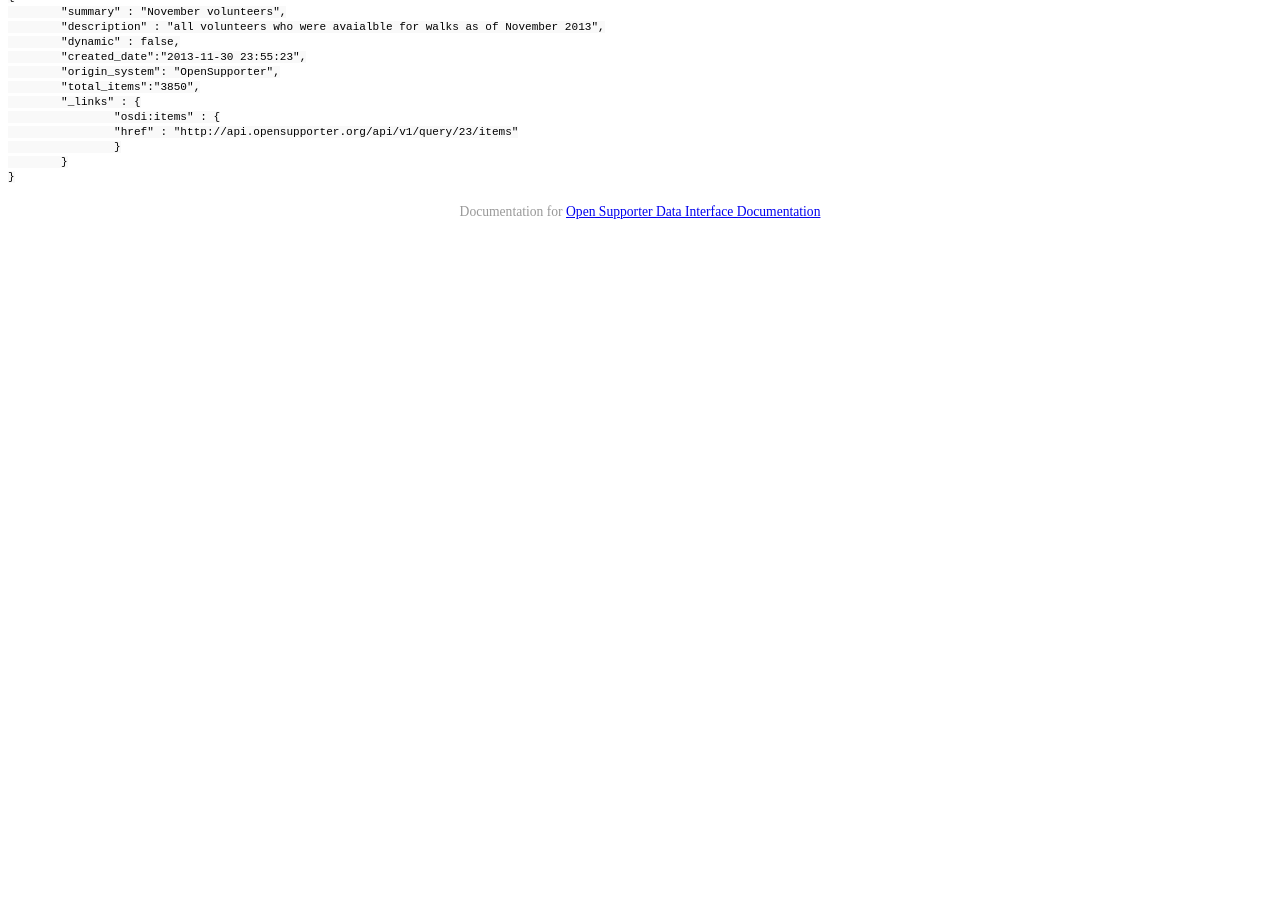
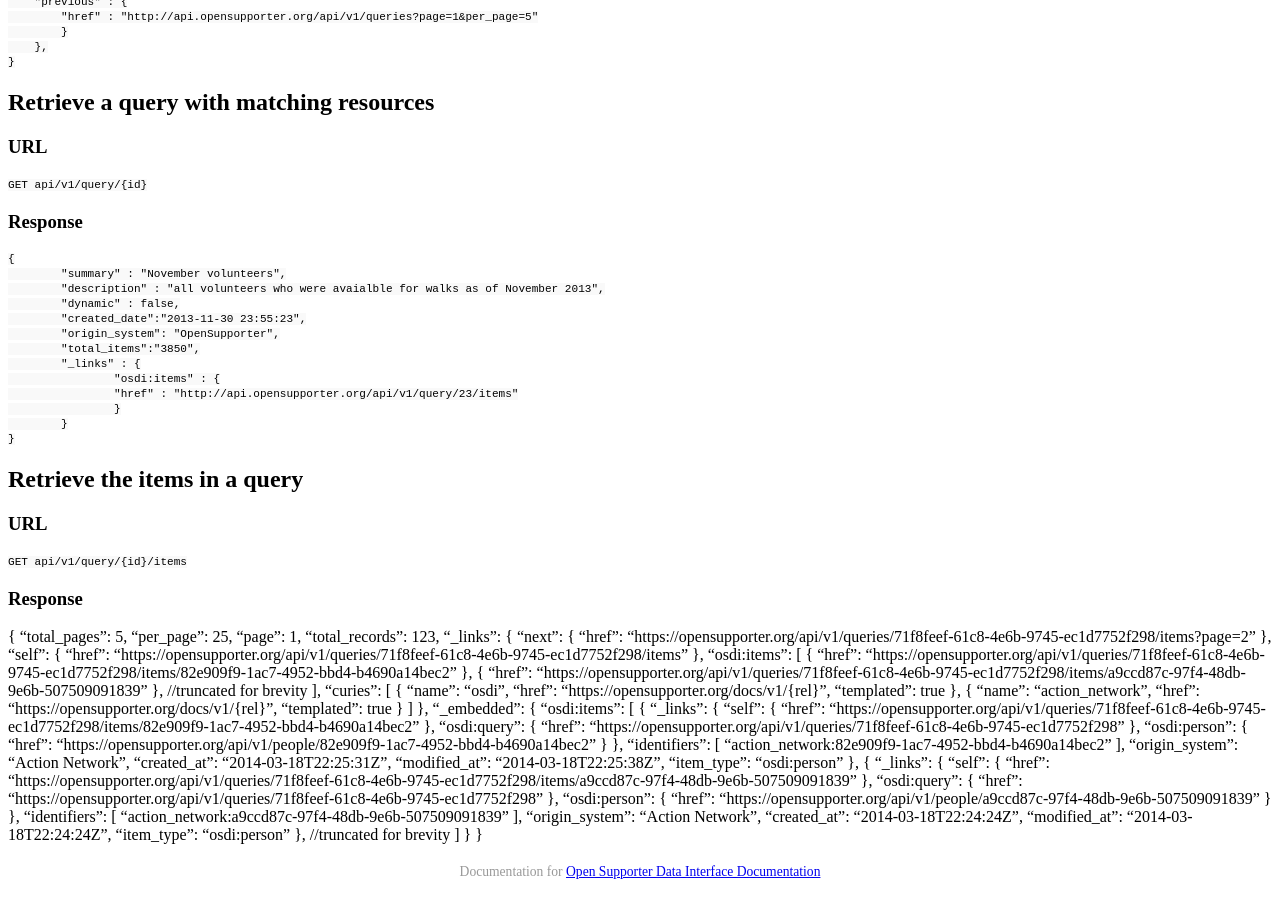
Before and after one commit to opensupporter/osdi-docs, a Jekyll site: the page built from queries.md, in a window 1280 px wide and 900 px high, scrolled down 1937 px. Built offline with Jekyll 4.4.1, drawn with Linux system fonts in a browser that asks for light colours; a style sheet for code colours, icons or effects is not loaded; before the commit the page ends 2177 px from its top, so only the background shows below that; some of the changed text lies outside the part shown.

Commit message:
adding items and typing for queries

```diff
--- a/queries.md
+++ b/queries.md
@@ -18,11 +18,21 @@
 | description	| string	| description of the query's function; if possible, enough data to recreate query on the host system	|
 | dynamic		| boolean	| denotes whether the query is dynamic or static	|
 | created_date	| timestamp	| time the query was created	|
-| item_type     | string      | the type of item, eg "osdi:person"
 | origin_system | string    | Human readable identifier of the system where this query was created
 | name		| string	| name of the query	|
 | total_items	| integer	| number of items in the query	|
 | osdi_items | []*	 | the collection of resources which match the query's criteria at the time of the query's creation in static queries or at the time of retrieval in dynamic queries	|
+
+
+# Items
+An item is an individual member of a query, linked to a resource type such as a person. An item can be of any resource type. Items are unique within their query.
+
+| name 	| type	| description	|
+|-------|-------|---------------|
+| identifiers | Identifier[] | An array of identifiers
+| created_date	| timestamp	| time the item was created	|
+| origin_system | string    | Human readable identifier of the system where this item was created
+| item_type     | string      | the type of item, eg "osdi:person"
 
 # Scenarios
 
@@ -97,3 +107,91 @@
 			}
 		}
 	}
+
+
+## Retrieve the items in a query
+
+### URL
+	GET api/v1/query/{id}/items
+
+### Response
+{
+  "total_pages": 5,
+  "per_page": 25,
+  "page": 1,
+  "total_records": 123,
+  "_links": {
+    "next": {
+      "href": "https://opensupporter.org/api/v1/queries/71f8feef-61c8-4e6b-9745-ec1d7752f298/items?page=2"
+    },
+    "self": {
+      "href": "https://opensupporter.org/api/v1/queries/71f8feef-61c8-4e6b-9745-ec1d7752f298/items"
+    },
+    "osdi:items": [
+      {
+        "href": "https://opensupporter.org/api/v1/queries/71f8feef-61c8-4e6b-9745-ec1d7752f298/items/82e909f9-1ac7-4952-bbd4-b4690a14bec2"
+      },
+      {
+        "href": "https://opensupporter.org/api/v1/queries/71f8feef-61c8-4e6b-9745-ec1d7752f298/items/a9ccd87c-97f4-48db-9e6b-507509091839"
+      },
+      //truncated for brevity
+    ],
+    "curies": [
+      {
+        "name": "osdi",
+        "href": "https://opensupporter.org/docs/v1/{rel}",
+        "templated": true
+      },
+      {
+        "name": "action_network",
+        "href": "https://opensupporter.org/docs/v1/{rel}",
+        "templated": true
+      }
+    ]
+  },
+  "_embedded": {
+    "osdi:items": [
+      {
+        "_links": {
+          "self": {
+            "href": "https://opensupporter.org/api/v1/queries/71f8feef-61c8-4e6b-9745-ec1d7752f298/items/82e909f9-1ac7-4952-bbd4-b4690a14bec2"
+          },
+          "osdi:query": {
+            "href": "https://opensupporter.org/api/v1/queries/71f8feef-61c8-4e6b-9745-ec1d7752f298"
+          },
+          "osdi:person": {
+            "href": "https://opensupporter.org/api/v1/people/82e909f9-1ac7-4952-bbd4-b4690a14bec2"
+          }
+        },
+        "identifiers": [
+          "action_network:82e909f9-1ac7-4952-bbd4-b4690a14bec2"
+        ],
+        "origin_system": "Action Network",
+        "created_at": "2014-03-18T22:25:31Z",
+        "modified_at": "2014-03-18T22:25:38Z",
+        "item_type": "osdi:person"
+      },
+      {
+        "_links": {
+          "self": {
+            "href": "https://opensupporter.org/api/v1/queries/71f8feef-61c8-4e6b-9745-ec1d7752f298/items/a9ccd87c-97f4-48db-9e6b-507509091839"
+          },
+          "osdi:query": {
+            "href": "https://opensupporter.org/api/v1/queries/71f8feef-61c8-4e6b-9745-ec1d7752f298"
+          },
+          "osdi:person": {
+            "href": "https://opensupporter.org/api/v1/people/a9ccd87c-97f4-48db-9e6b-507509091839"
+          }
+        },
+        "identifiers": [
+          "action_network:a9ccd87c-97f4-48db-9e6b-507509091839"
+        ],
+        "origin_system": "Action Network",
+        "created_at": "2014-03-18T22:24:24Z",
+        "modified_at": "2014-03-18T22:24:24Z",
+        "item_type": "osdi:person"
+      },
+      //truncated for brevity
+    ]
+  }
+}
```
